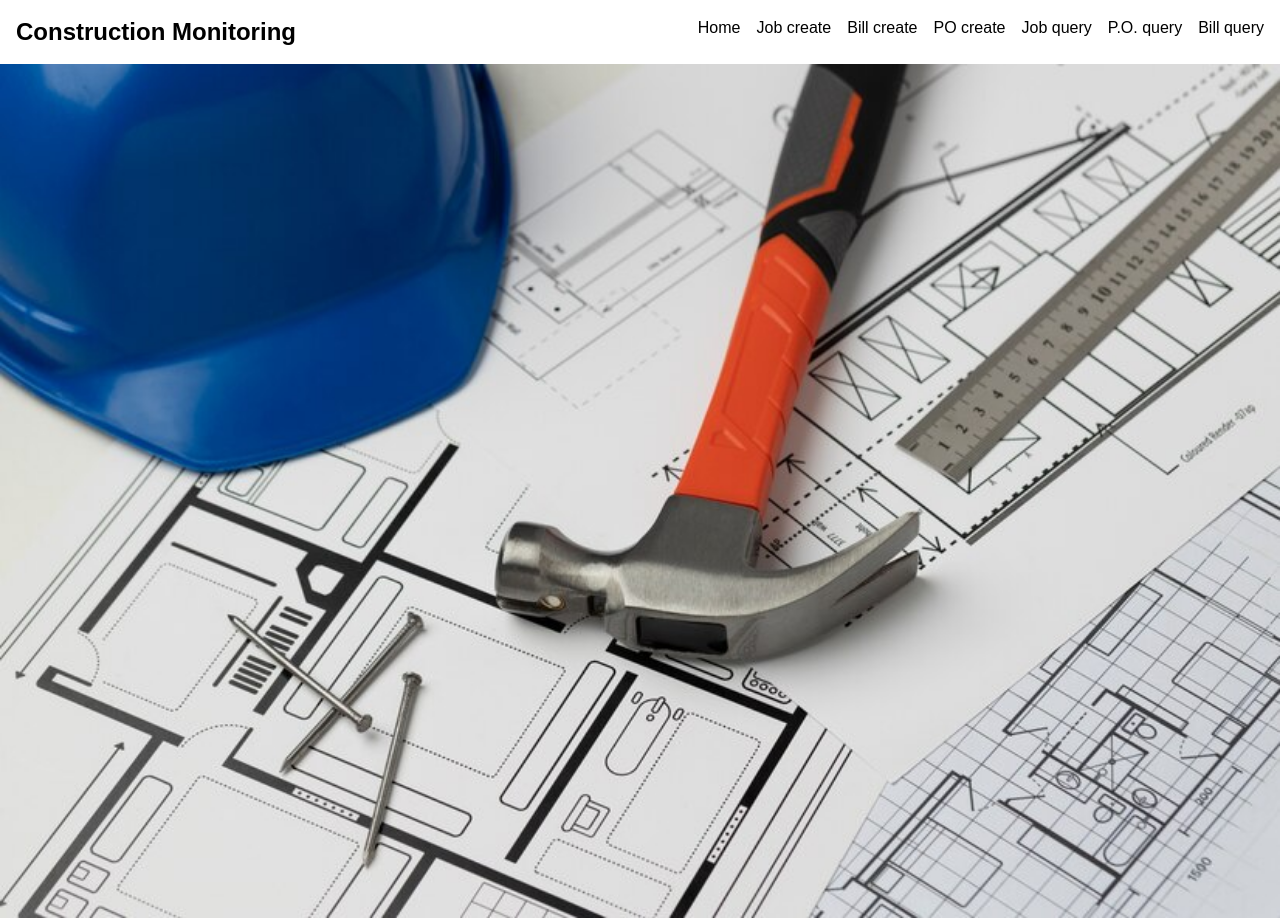
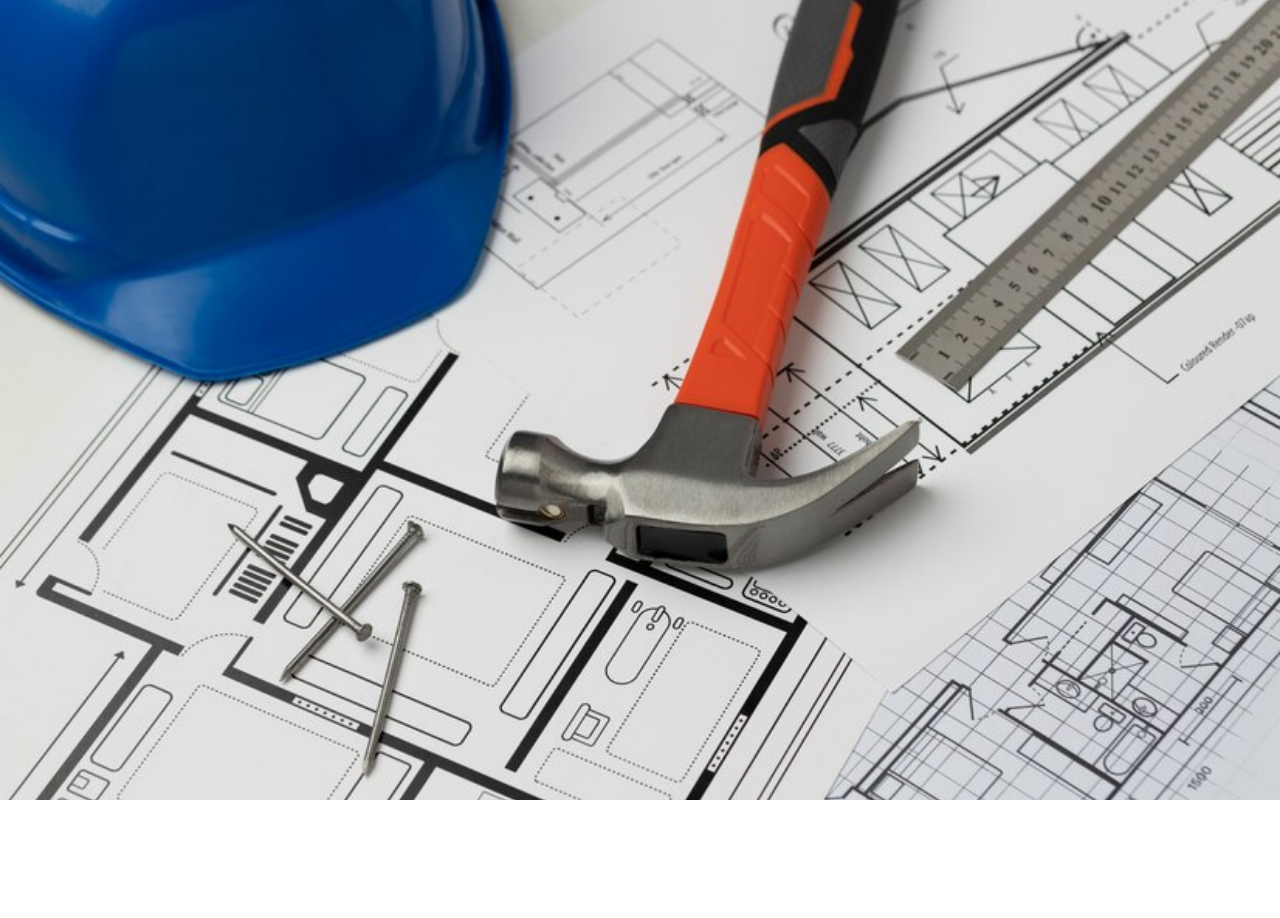
Before and after one commit to cperlovan/buildvercelfront, a Next.js app: page / in a window 1280 px wide. After the commit the page ends 800 px from the top, so only its background shows below. Built offline with nearby package versions, Linux system fonts and the light colour scheme.

Commit message:
home image

```diff
--- a/app/home/page.tsx
+++ b/app/home/page.tsx
@@ -13,8 +13,8 @@ export default function page() {
           className="imacentral"
           src={center.src}
           alt="center"
-          height={600}
-          width={1700}
+          layout="fill"
+          objectFit="cover"
         />
       </div>
     </div>
--- a/app/page.tsx
+++ b/app/page.tsx
@@ -13,8 +13,8 @@ export default function Home() {
           className="imacentral"
           src={center.src}
           alt="center"
-          height={600}
-          width={1700}
+          layout="fill"
+          objectFit="cover"
         />
       </div>
     </div>
```
